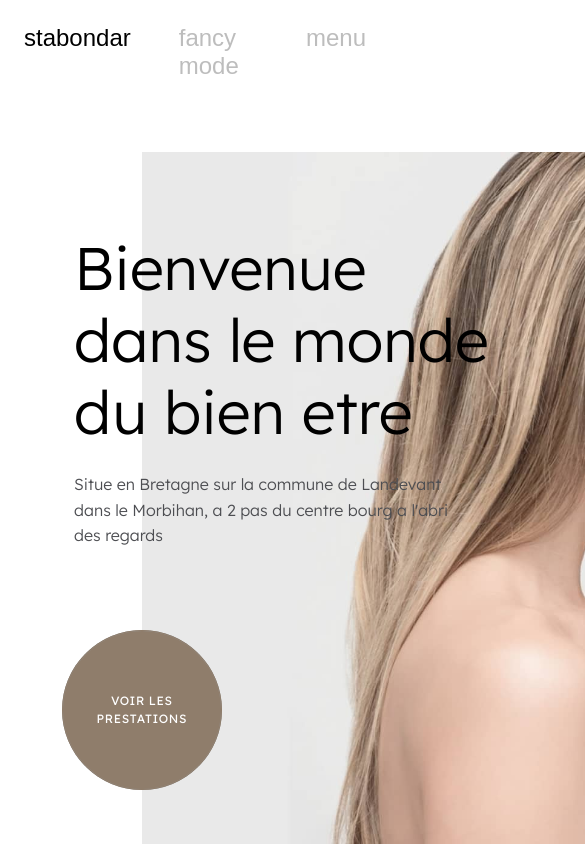
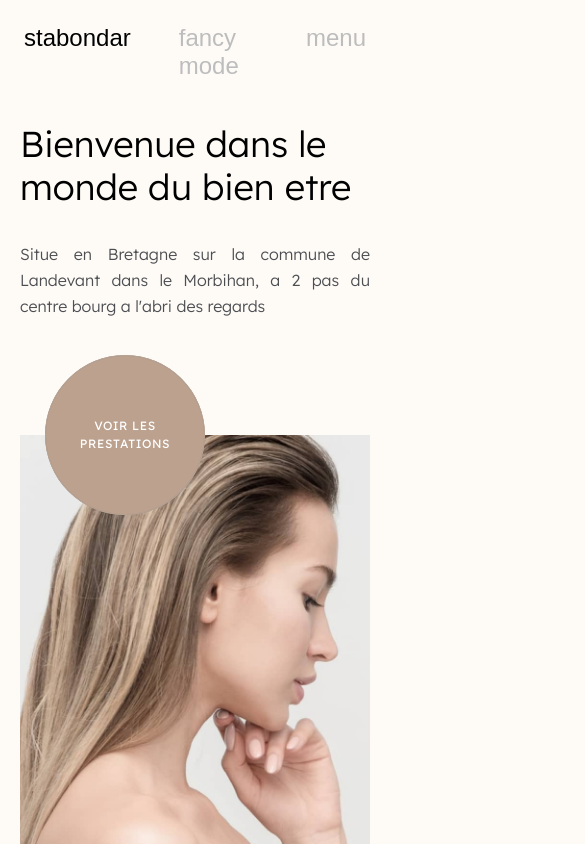
Before and after one commit to ale-sain/institut-project, a Next.js app in the folder test-app/: page / in a window 390 px wide. Shown: the top 844 px of the page, 585 px wide, since content can reach past the window. Built offline with nearby package versions, Linux system fonts and the light colour scheme.

Commit message:
responsivity and smartphone screen done

```diff
--- a/test-app/src/app/accueil.tsx
+++ b/test-app/src/app/accueil.tsx
@@ -3,6 +3,7 @@ import Image from 'next/image'
 import accueilPic from '../img/home.jpeg'
 import '../styles/accueil.css'
 import AccueilButton from './button-accueil'
+import RevealAnimation from './revealAnimation'
 
 export default function Accueil() {
   return (
@@ -13,14 +14,24 @@ export default function Accueil() {
             <a href="#" className="link">fancy mode</a>
             <a href="#" className="link">menu</a>
           </div>
-          <div className="about-container">
-            <div className="about">
-              <h1>Bienvenue dans le monde du bien etre</h1>
-              <p>Situe en Bretagne sur la commune de Landevant dans le Morbihan, a 2 pas du centre bourg a l&apos;abri des regards</p>
-            </div>
-            <div className="wrapper-img">
-                <Image src={accueilPic} alt="Home" />
-                <AccueilButton />
+          <div className="section">
+            <div className="container home">
+                <div className="grid">
+                  <div className="grid-item _60">
+                    <div className="about">
+                      <h1>Bienvenue dans le monde du bien etre</h1>
+                      <p>Situe en Bretagne sur la commune de Landevant dans le Morbihan, a 2 pas du centre bourg a l&apos;abri des regards</p>
+                    </div>
+                  </div>
+                  <div className="grid-item _40">
+                    <div className="img-container">
+                      <div className="img-wrapper">
+                        <Image className="hero-img" src={accueilPic} alt="Home" />
+                        <AccueilButton />
+                      </div>
+                    </div>
+                  </div>
+                </div>
             </div>
           </div>
         </div>
--- /dev/null
+++ b/test-app/src/app/revealAnimation.tsx
@@ -0,0 +1,52 @@
+'use client'
+import React, { useEffect } from 'react';
+import { gsap } from 'gsap';
+import '../styles/revealAnimation.css';
+
+export default function RevealAnimation() {
+    useEffect(() => {
+        gsap.to(".block", {
+          duration: 0.8,
+          width: "5%",
+          ease: "power1.in",
+          delay: 2,
+          stagger: 0.04
+        });
+
+        gsap.to(".loader", {
+          duration: 1,
+          x: 2,
+          opacity: 0,
+          ease: "expo.inOut",
+          delay: 1.6,
+        });
+    }, []);
+
+  return (
+    <div className="container">
+        <div className="loader">loading</div>
+            <div className="overlay">
+            <div className="block block-1"></div>
+            <div className="block block-2"></div>
+            <div className="block block-3"></div>
+            <div className="block block-4"></div>
+            <div className="block block-5"></div>
+            <div className="block block-6"></div>
+            <div className="block block-7"></div>
+            <div className="block block-8"></div>
+            <div className="block block-9"></div>
+            <div className="block block-10"></div>
+            <div className="block block-11"></div>
+            <div className="block block-12"></div>
+            <div className="block block-13"></div>
+            <div className="block block-14"></div>
+            <div className="block block-15"></div>
+            <div className="block block-16"></div>
+            <div className="block block-17"></div>
+            <div className="block block-18"></div>
+            <div className="block block-19"></div>
+            <div className="block block-20"></div>
+    </div>
+  </div>
+  )
+}
--- a/test-app/src/styles/accueil.css
+++ b/test-app/src/styles/accueil.css
@@ -4,12 +4,6 @@
     box-sizing: border-box;
     font-family: "Rocinante Titling", Arial, Helvetica, sans-serif;
 
-}
-
-html, body {
-    width: 100%;
-    height: 100vh;
-    background: #ffffff;
 }
 
 .wrapper-accueil {
@@ -37,34 +31,50 @@ html, body {
     color: #000000;
 }
 
-.about-container {
-    width:62%;
-    margin:auto;
-    margin-top:3rem;
-    /* background-color: aqua; */
-    display:grid;
-    grid-template-columns: 28% 70%;
+.section {
+    width:100%;
+}
+
+.container.home {
+    justify-content: center;
+    align-items: center;
+    padding-bottom: 0;
+    display: flex;
+}
+
+.grid {
+    width: 100%;
+    flex-wrap: wrap;
+    display: flex;
+}
+
+.grid-item {
+    padding: 16px;
+    position: relative;
+}
+
+.grid-item._60 {
+    width: 60%;
 }
 
 .about {
-    margin-top:5rem;
-    font-family: Lexend, sans-serif;
-    font-weight: 300;
-    color: #969696;
-    display:flex;
+    z-index: 3;
+    height: 100%;
+    max-width: 640px;
     flex-direction: column;
-    /* justify-content: center; */
-    width:420px;
-    z-index: 2;
+    justify-content: flex-start;
+    padding-top: 80px;
+    display: flex;
+    position: relative;
 }
 
 .about h1 {
-    font-size:60px;
+    margin-top: 0;
+    margin-bottom: 24px;
     font-family: Lexend, sans-serif;
+    font-size: 60px;
     font-weight: 300;
-    margin-bottom: 24px;
     line-height: 1.2;
-    color:black;
 }
 
 .about p {
@@ -72,29 +82,89 @@ html, body {
     font-family: Lexend, sans-serif;
     font-size: 16px;
     font-weight: 300;
-    width:400px;
     line-height: 1.6;
-    /* background-color: blue; */
+    max-width: 470px;
+}
+
+.grid-item._40 {
+    width: 40%;
+}
+
+.img-container {
+    width: 100%;
+    height: 680px;
+    justify-content: flex-start;
+    align-items: flex-end;
+    display: flex;
+    position: relative;
+}
+
+.img-wrapper {
+    width: 190%;
+    height: 100%;
+    position: absolute;
+    top: 0%;
+    bottom: 0%;
+    left: auto;
+    right: -20%;
+}
+
+.hero-img {
+    width: 100%;
+    height: 100%;
+    object-fit: cover;
 }
 
 img {
-    z-index:1;
-    width: 900px;
-    height: 100%;
+    max-width: 100%;
+    vertical-align: middle;
+    display: inline-block;
+    border:0;
 }
 
-.wrapper-img {
-    position: relative;
+@media screen and (max-width: 800px) {
+    .container {
+        padding-left: 12px;
+        padding-right: 12px;
+        padding-top: 0;
+    }
+
+    .grid-item {
+        padding: 8px;
+    }
+
+    .grid-item._60 {
+        width:100%;
+    }
+
+    .about {
+        padding-top: 10px;
+    }
+
+    .about h1 {
+        max-width:470px;
+        font-size: 36px;
+        /* text-align: center; */
+    }
+
+    .about p {
+        max-width: 470px;
+        margin-bottom: 20px;
+        margin-top: 10px;
+        text-align: justify
+    }
+
+    .grid-item._40 {
+        width: 100%;
+    }
+
+    .img-container {
+        height: 560px;
+        margin-top: 80px;
+    }
+
+    .img-wrapper {
+        width: 100%;
+        right: 0%;
+    }
 }
-/* .box {
-    background: #000;
-    opacity: 0;
-    position: absolute;
-    top: 0;
-    bottom: 0;
-    right: 0;
-    left: 0;
-    z-index: 2;
-}
-
-   */
--- a/test-app/src/styles/button-accueil.css
+++ b/test-app/src/styles/button-accueil.css
@@ -1,7 +1,7 @@
 :root {
-    --fond-initial:  #8f7d6b;; /* Marron */
-    --fond-animation: #6b5d50; /* Marron plus sombre */
-    --texte: #ffffff; /* Blanc */
+    --fond-initial: #bba18e;
+    --fond-animation: #8f7d6b;
+    --texte: #ffffff;
 }
   .button-container.right {
     bottom: 10%;
@@ -83,3 +83,22 @@
   height: 180%;
   opacity: 0;
 }
+
+@media screen and (max-width: 800px) {
+  /* write css properties for the button to be on the top bordure of the img in the left */
+  .button-container.right {
+    top: 0;
+    left:25px;
+    display:flex;
+    justify-content:center;
+    align-items: center;
+    transform: translateY(-50%);
+    position:absolute;
+    z-index:100;
+  }
+
+  .button.round:hover {
+    cursor:pointer;
+    display:none;
+  }
+}
--- a/test-app/src/styles/globals.css
+++ b/test-app/src/styles/globals.css
@@ -7,3 +7,14 @@ body {
   color: black;
   font-family: 'Lexend', sans-serif;
 }
+
+.section {
+    width:100%;
+}
+
+.container {
+  padding: 50px 70px;
+  max-width: 1440px;
+  margin-left: auto;
+  margin-right: auto;
+}
--- /dev/null
+++ b/test-app/src/styles/revealAnimation.css
@@ -0,0 +1,108 @@
+.wrapper-accueil {
+    position: absolute;
+    width: 100% !important;
+    height: 100vh;
+    z-index: 2;
+}
+
+.loader {
+    position: absolute;
+    top: 50%;
+    left: 50%;
+    transform: translate(-50%, -50%);
+    text-transform: uppercase;
+    font-size: 2vw;
+}
+
+
+.overlay {
+    width: 100%;
+    height: 100vh;
+}
+
+.block {
+    position: fixed;
+    width: 0%;
+    height: 100vh;
+    background:#fefbf7;
+}
+
+.block-1 {
+    left: 0;
+}
+
+.block-2 {
+    left: 5%;
+}
+
+.block-3 {
+    left: 10%;
+}
+
+.block-4 {
+    left: 15%;
+}
+
+.block-5 {
+    left: 20%;
+}
+
+.block-6 {
+    left: 25%;
+}
+
+.block-7 {
+    left: 30%;
+}
+
+.block-8 {
+    left: 35%;
+}
+
+.block-9 {
+    left: 40%;
+}
+
+.block-10 {
+    left: 45%;
+}
+
+.block-11 {
+    left: 50%;
+}
+
+.block-12 {
+    left: 55%;
+}
+
+.block-13 {
+    left: 60%;
+}
+
+.block-14 {
+    left: 65%;
+}
+
+.block-15 {
+    left: 70%;
+}
+
+.block-16 {
+    left: 75%;
+}
+
+.block-17 {
+    left: 80%;
+}
+
+.block-18 {
+    left: 85%;
+}
+
+.block-19 {
+    left: 90%;
+}
+
+.block-20 {
+    left: 95%;
+}
```
Lines whose indentation alone changed are shown as unchanged.
